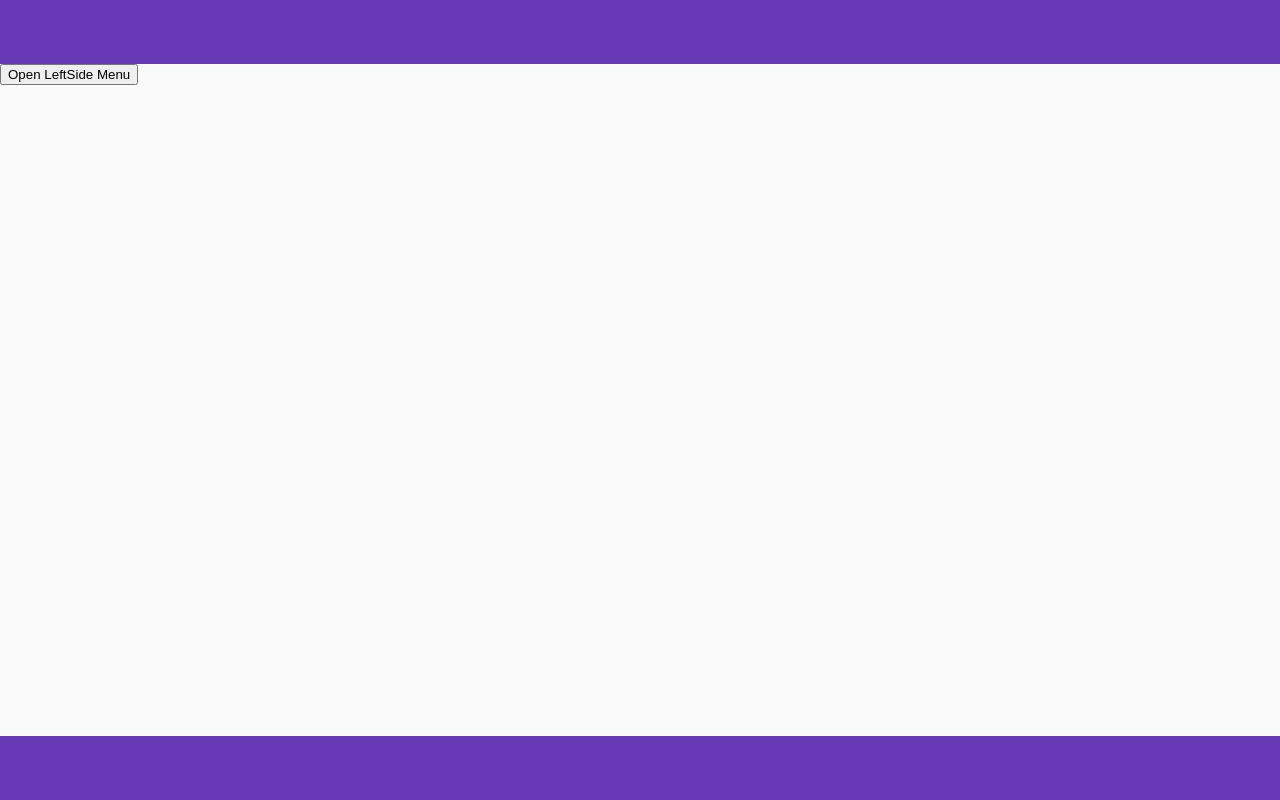
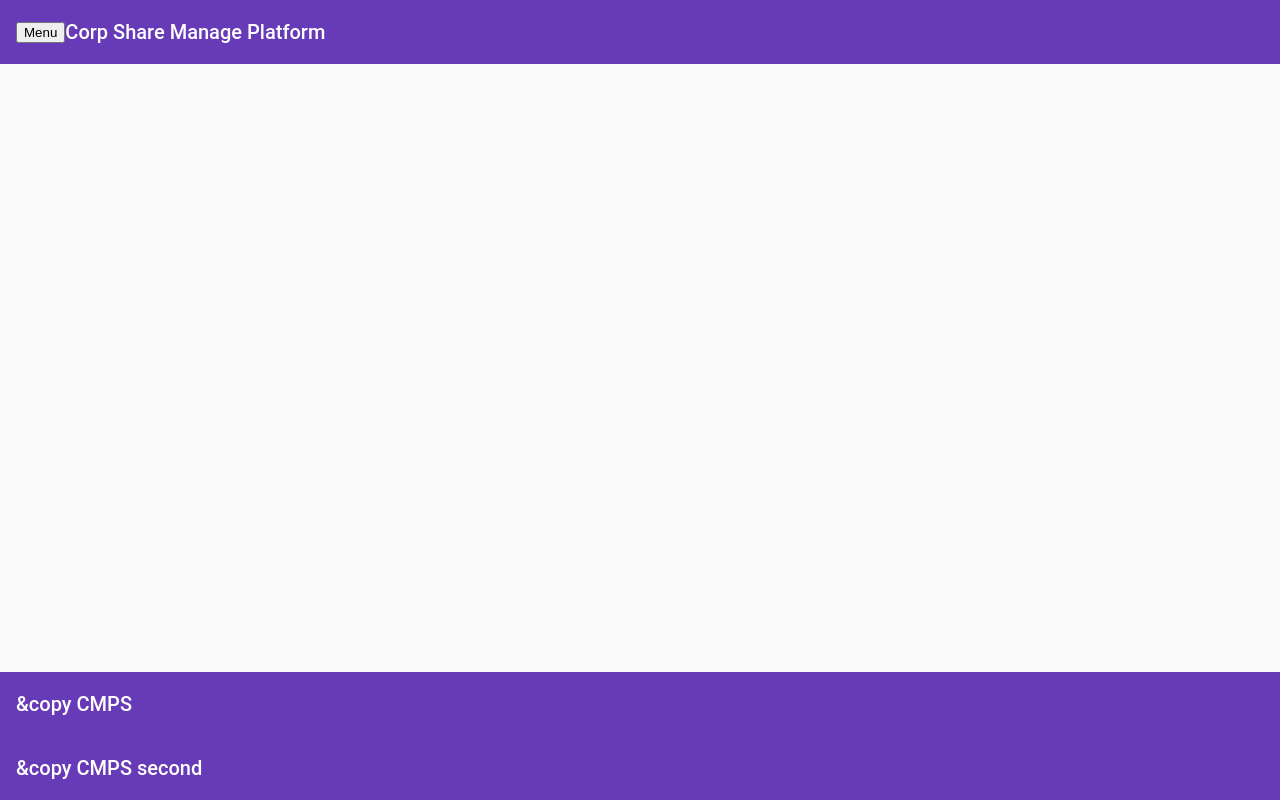
Before and after one commit to EdisonChen00001/CMPS, an Angular app: page / in a window 1280 px wide. Built offline with nearby package versions, Linux system fonts and the light colour scheme.

Commit message:
put ourput emitter to sidebar

```diff
--- a/src/app/app.component.html
+++ b/src/app/app.component.html
@@ -5,10 +5,9 @@
   </mat-sidenav>
   <div class="site">
     <header>
-      <app-header></app-header>
+      <app-header (toggle)="sidenav.toggle()"></app-header>
     </header>
     <main>
-      <button (click)="sidenav.toggle()">Open LeftSide Menu</button>
     </main>
       <footer>
         <app-footer>
--- a/src/app/core/footer/footer.component.html
+++ b/src/app/core/footer/footer.component.html
@@ -1,3 +1,11 @@
 <mat-toolbar color="primary">
+  <!--span class = "fill-remaining-space"></span-->
+  <mat-toolbar-row class = "fill-remaining-space">
+    <span> &copy CMPS </span>
+  </mat-toolbar-row>
+  <!--span class = "fill-remaining-space"></span-->
+  <mat-toolbar-row class = "fill-remaining-space">
+    <span> &copy CMPS second </span>
+  </mat-toolbar-row>
 
-  </mat-toolbar>
+</mat-toolbar>
--- a/src/app/core/header/header.component.html
+++ b/src/app/core/header/header.component.html
@@ -1,3 +1,4 @@
 <mat-toolbar color="primary">
-
+  <button (click)="openSideBar()">Menu</button>
+  <span>Corp Share Manage Platform</span>
 </mat-toolbar>
--- a/src/app/core/header/header.component.ts
+++ b/src/app/core/header/header.component.ts
@@ -1,4 +1,4 @@
-import { Component, OnInit } from '@angular/core';
+import { Component, OnInit, Output, EventEmitter } from '@angular/core';
 
 @Component({
   selector: 'app-header',
@@ -7,9 +7,15 @@ import { Component, OnInit } from '@angular/core';
 })
 export class HeaderComponent implements OnInit {
 
+  @Output() toggle = new EventEmitter<void>();
+
   constructor() { }
 
   ngOnInit() {
   }
 
+  openSideBar(){
+    this.toggle.emit();
+  }
+
 }
--- a/src/styles.css
+++ b/src/styles.css
@@ -14,3 +14,6 @@ html,body,app-root,mat-sidenav-container,.site{
 main{
     flex:1;
 }
+.fill-remaining-space{
+    flex:1 1 auto;
+}
```
